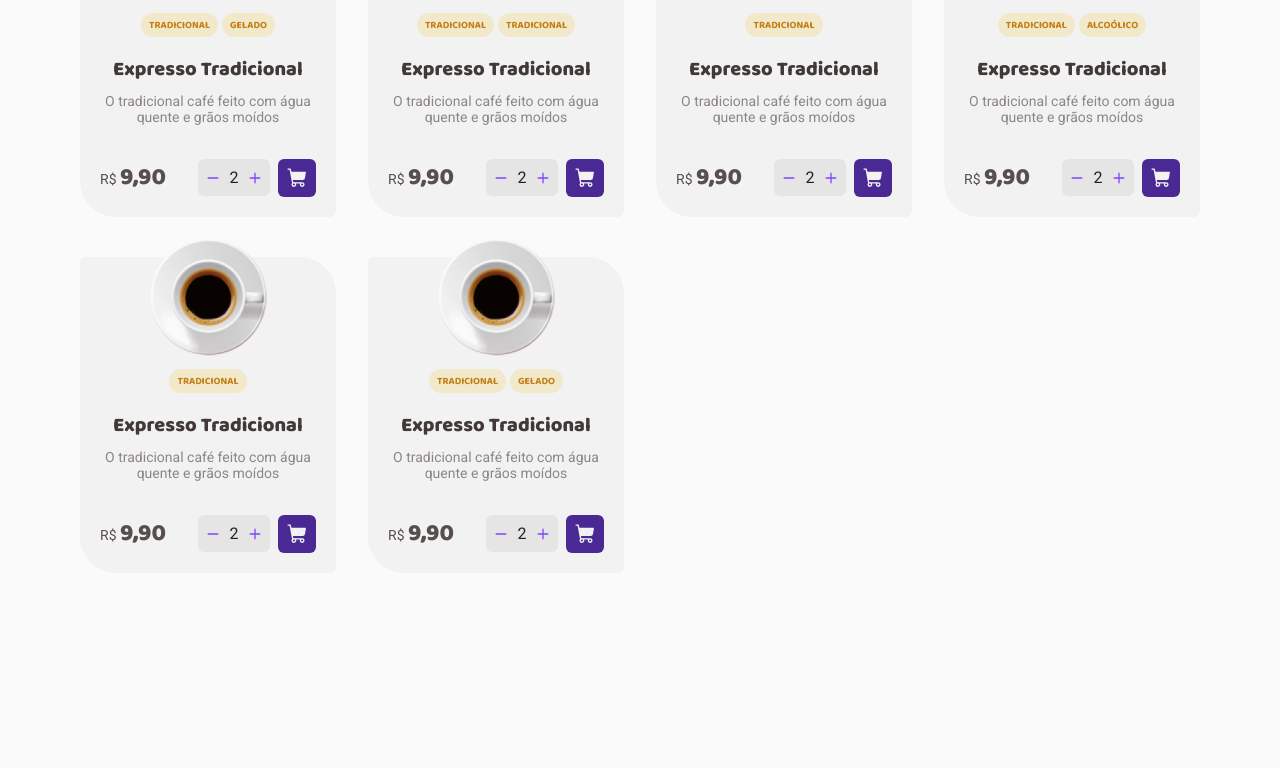
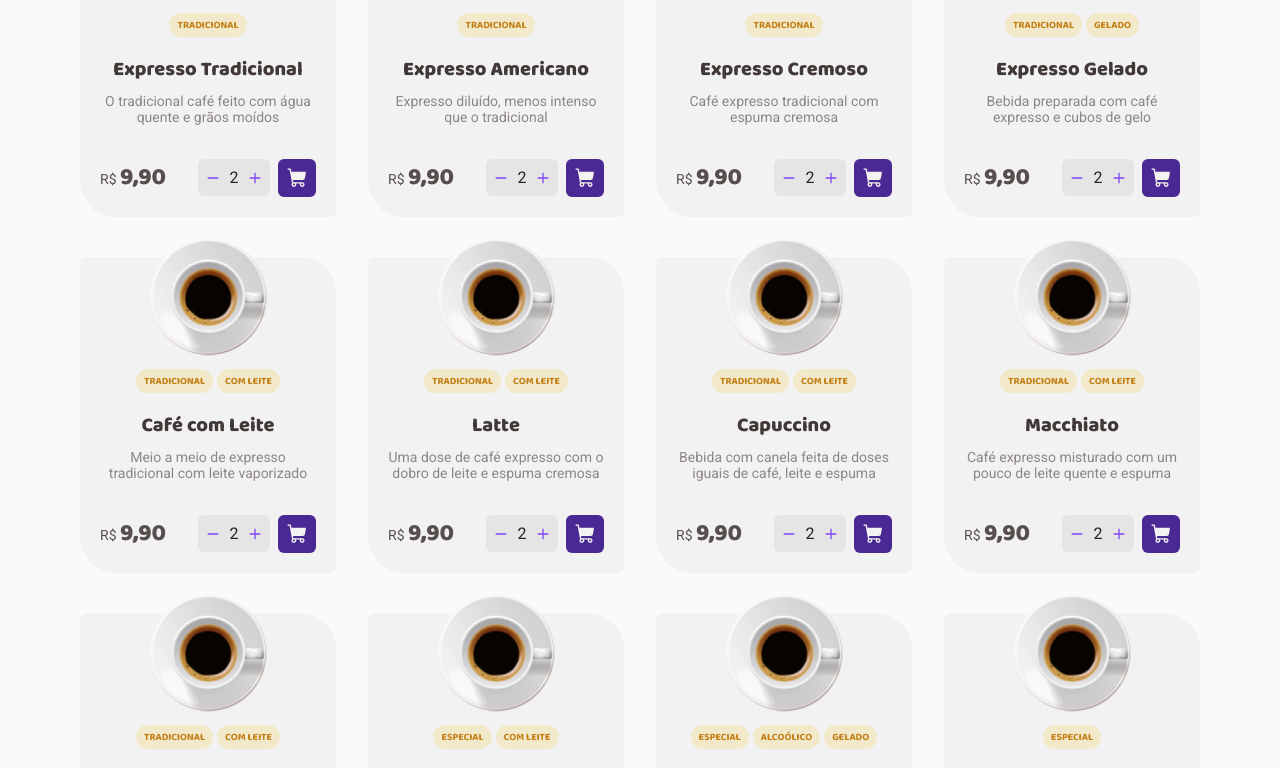
Before and after one commit to 300Marco/coffee-delivery, a React (Vite) app: page / in a window 1280 px wide. Shown: the part 892-1660 px from the top of the page. Before the commit the page ends 1497 px from the top, so only its background shows below. Built offline with nearby package versions, Linux system fonts and the light colour scheme.

Commit message:
Configuration of initial coffee data

```diff
--- a/src/pages/Home/CoffeeList/index.tsx
+++ b/src/pages/Home/CoffeeList/index.tsx
@@ -12,13 +12,176 @@
 } from './styles';
 import { AmountOfCoffee } from '../../components/AmountOfCoffee';
 
+interface CoffeesProps {
+  id: string;
+  image: string;
+  tags: string[];
+  title: string;
+  paragraph: string;
+  price: number;
+}
+
+const coffees: CoffeesProps[] = [
+  {
+    id: '1',
+    image: '',
+    tags: ['Tradicional'],
+    title: 'Expresso Tradicional',
+    paragraph: 'O tradicional café feito com água quente e grãos moídos',
+    price: 9.9,
+  },
+  {
+    id: '2',
+    image: '',
+    tags: ['Tradicional'],
+    title: 'Expresso Americano',
+    paragraph: 'Expresso diluído, menos intenso que o tradicional',
+    price: 9.9,
+  },
+  {
+    id: '3',
+    image: '',
+    tags: ['Tradicional'],
+    title: 'Expresso Cremoso',
+    paragraph: 'Café expresso tradicional com espuma cremosa',
+    price: 9.9,
+  },
+  {
+    id: '4',
+    image: '',
+    tags: ['Tradicional', 'Gelado'],
+    title: 'Expresso Gelado',
+    paragraph: 'Bebida preparada com café expresso e cubos de gelo',
+    price: 9.9,
+  },
+  {
+    id: '5',
+    image: '',
+    tags: ['Tradicional', 'Com leite'],
+    title: 'Café com Leite',
+    paragraph: 'Meio a meio de expresso tradicional com leite vaporizado',
+    price: 9.9,
+  },
+  {
+    id: '6',
+    image: '',
+    tags: ['Tradicional', 'Com leite'],
+    title: 'Latte',
+    paragraph:
+      'Uma dose de café expresso com o dobro de leite e espuma cremosa',
+    price: 9.9,
+  },
+  {
+    id: '7',
+    image: '',
+    tags: ['Tradicional', 'Com leite'],
+    title: 'Capuccino',
+    paragraph:
+      'Bebida com canela feita de doses iguais de café, leite e espuma',
+    price: 9.9,
+  },
+  {
+    id: '8',
+    image: '',
+    tags: ['Tradicional', 'Com leite'],
+    title: 'Macchiato',
+    paragraph: 'Café expresso misturado com um pouco de leite quente e espuma',
+    price: 9.9,
+  },
+  {
+    id: '9',
+    image: '',
+    tags: ['Tradicional', 'Com leite'],
+    title: 'Mocaccino',
+    paragraph: 'Café expresso com calda de chocolate, pouco leite e espuma',
+    price: 9.9,
+  },
+  {
+    id: '10',
+    image: '',
+    tags: ['Especial', 'Com leite'],
+    title: 'Chocolate Quente',
+    paragraph: 'Bebida feita com chocolate dissolvido no leite quente e café',
+    price: 9.9,
+  },
+  {
+    id: '11',
+    image: '',
+    tags: ['Especial', 'Alcoólico', 'Gelado'],
+    title: 'Cubano',
+    paragraph:
+      'Drink gelado de café expresso com rum, creme de leite e hortelã',
+    price: 9.9,
+  },
+  {
+    id: '12',
+    image: '',
+    tags: ['Especial'],
+    title: 'Havaiano',
+    paragraph: 'Bebida adocicada preparada com café e leite de coco',
+    price: 9.9,
+  },
+  {
+    id: '13',
+    image: '',
+    tags: ['Especial'],
+    title: 'Árabe',
+    paragraph: 'Bebida preparada com grãos de café árabe e especiarias',
+    price: 9.9,
+  },
+  {
+    id: '14',
+    image: '',
+    tags: ['Especial', 'Alcoólico'],
+    title: 'Irlandês',
+    paragraph: 'Bebida a base de café, uísque irlandês, açúcar e chantilly',
+    price: 9.9,
+  },
+];
+
 export function CoffeeList() {
   return (
     <CoffeeContainer>
       <h3>Nossos Cafés</h3>
 
       <CoffeeCardContainer>
-        <CoffeeCard>
+        {coffees.map((coffee) => {
+          return (
+            <CoffeeCard key={coffee.id}>
+              <img src={coffeeExpressoTradicional} alt="" />
+
+              <CoffeeTag>
+                {coffee.tags.map((tag) => {
+                  return <span key={0}>{tag}</span>;
+                })}
+              </CoffeeTag>
+
+              <h4>{coffee.title}</h4>
+
+              <p>{coffee.paragraph}</p>
+
+              <BuyContainer>
+                <span>
+                  R${' '}
+                  <span>
+                    {coffee.price.toLocaleString('pt-br', {
+                      minimumFractionDigits: 2,
+                    })}
+                  </span>
+                </span>
+                <AddToCart>
+                  <AmountOfCoffee />
+
+                  <CartButton>
+                    <ShoppingCart size={22} weight="fill" />
+                  </CartButton>
+                </AddToCart>
+              </BuyContainer>
+            </CoffeeCard>
+          );
+        })}
+
+        {/* <CoffeeCard>
           <img src={coffeeExpressoTradicional} alt="" />
 
           <CoffeeTag>
@@ -42,132 +205,7 @@
               </CartButton>
             </AddToCart>
           </BuyContainer>
-        </CoffeeCard>
-
-        <CoffeeCard>
-          <img src={coffeeExpressoTradicional} alt="" />
-
-          <CoffeeTag>
-            <span>Tradicional</span>
-            <span>Tradicional</span>
-          </CoffeeTag>
-
-          <h4>Expresso Tradicional</h4>
-
-          <p>O tradicional café feito com água quente e grãos moídos</p>
-
-          <BuyContainer>
-            <span>
-              R$ <span>9,90</span>
-            </span>
-            <AddToCart>
-              <AmountOfCoffee />
-
-              <CartButton>
-                <ShoppingCart size={22} weight="fill" />
-              </CartButton>
-            </AddToCart>
-          </BuyContainer>
-        </CoffeeCard>
-
-        <CoffeeCard>
-          <img src={coffeeExpressoTradicional} alt="" />
-
-          <CoffeeTag>
-            <span>Tradicional</span>
-          </CoffeeTag>
-
-          <h4>Expresso Tradicional</h4>
-
-          <p>O tradicional café feito com água quente e grãos moídos</p>
-
-          <BuyContainer>
-            <span>
-              R$ <span>9,90</span>
-            </span>
-            <AddToCart>
-              <AmountOfCoffee />
-
-              <CartButton>
-                <ShoppingCart size={22} weight="fill" />
-              </CartButton>
-            </AddToCart>
-          </BuyContainer>
-        </CoffeeCard>
-        <CoffeeCard>
-          <img src={coffeeExpressoTradicional} alt="" />
-
-          <CoffeeTag>
-            <span>Tradicional</span>
-            <span>Alcoólico</span>
-          </CoffeeTag>
-
-          <h4>Expresso Tradicional</h4>
-
-          <p>O tradicional café feito com água quente e grãos moídos</p>
-
-          <BuyContainer>
-            <span>
-              R$ <span>9,90</span>
-            </span>
-            <AddToCart>
-              <AmountOfCoffee />
-
-              <CartButton>
-                <ShoppingCart size={22} weight="fill" />
-              </CartButton>
-            </AddToCart>
-          </BuyContainer>
-        </CoffeeCard>
-        <CoffeeCard>
-          <img src={coffeeExpressoTradicional} alt="" />
-
-          <CoffeeTag>
-            <span>Tradicional</span>
-          </CoffeeTag>
-
-          <h4>Expresso Tradicional</h4>
-
-          <p>O tradicional café feito com água quente e grãos moídos</p>
-
-          <BuyContainer>
-            <span>
-              R$ <span>9,90</span>
-            </span>
-            <AddToCart>
-              <AmountOfCoffee />
-
-              <CartButton>
-                <ShoppingCart size={22} weight="fill" />
-              </CartButton>
-            </AddToCart>
-          </BuyContainer>
-        </CoffeeCard>
-        <CoffeeCard>
-          <img src={coffeeExpressoTradicional} alt="" />
-
-          <CoffeeTag>
-            <span>Tradicional</span>
-            <span>Gelado</span>
-          </CoffeeTag>
-
-          <h4>Expresso Tradicional</h4>
-
-          <p>O tradicional café feito com água quente e grãos moídos</p>
-
-          <BuyContainer>
-            <span>
-              R$ <span>9,90</span>
-            </span>
-            <AddToCart>
-              <AmountOfCoffee />
-
-              <CartButton>
-                <ShoppingCart size={22} weight="fill" />
-              </CartButton>
-            </AddToCart>
-          </BuyContainer>
-        </CoffeeCard>
+        </CoffeeCard> */}
       </CoffeeCardContainer>
     </CoffeeContainer>
   );
```
